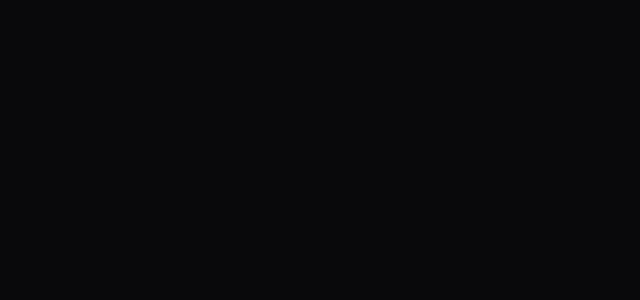
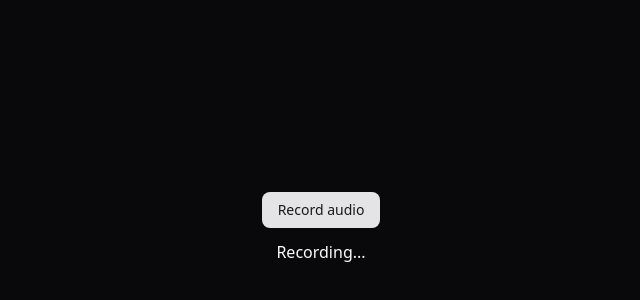
Before and after one commit to DaniSangelo/NLW-Agents, a React (Vite) app in the folder front/: page /room/1/audio in a window 1280 px wide. Before the commit this address had no page. Shown: the part 172-472 px from the top of the page, without its empty margins (319-959 px from the left). Built offline with nearby package versions, Linux system fonts and the light colour scheme.

Commit message:
feat: add route and page to record audio

```diff
--- a/front/src/app.tsx
+++ b/front/src/app.tsx
@@ -2,6 +2,7 @@ import { BrowserRouter, Route, Routes } from "react-router-dom";
 import { CreateRoom } from "./pages/create-room";
 import { Room } from "./pages/room";
 import { QueryClient, QueryClientProvider } from "@tanstack/react-query";
+import { RecordRoomAudio } from "./pages/record-room-audio";
 
 const queryClient = new QueryClient()
 
@@ -12,6 +13,7 @@ export function App() {
         <Routes>
           <Route index element={<CreateRoom />}/>
           <Route path="/room/:roomId" element={<Room />} />
+          <Route path="/room/:roomId/audio" element={<RecordRoomAudio />} />
         </Routes>
       </BrowserRouter>
     </QueryClientProvider>
--- /dev/null
+++ b/front/src/pages/record-room-audio.tsx
@@ -0,0 +1,10 @@
+import { Button } from "@/components/ui/button";
+
+export function RecordRoomAudio() {
+    return (
+        <div className="h-screen flex items-center justify-center gap-3 flex-col">
+            <Button>Record audio</Button>
+            <p>Recording...</p>
+        </div>
+    )
+}
--- a/front/src/pages/room.tsx
+++ b/front/src/pages/room.tsx
@@ -26,7 +26,7 @@ export function Room() {
                 Back
               </Button>
             </Link>
-            <Link to={`/rooms/${params.roomId}/audio`}>
+            <Link to={`/room/${params.roomId}/audio`}>
               <Button className="flex items-center gap-2" variant="secondary">
                 <Radio className="size-4" />
                 Record audio
```
